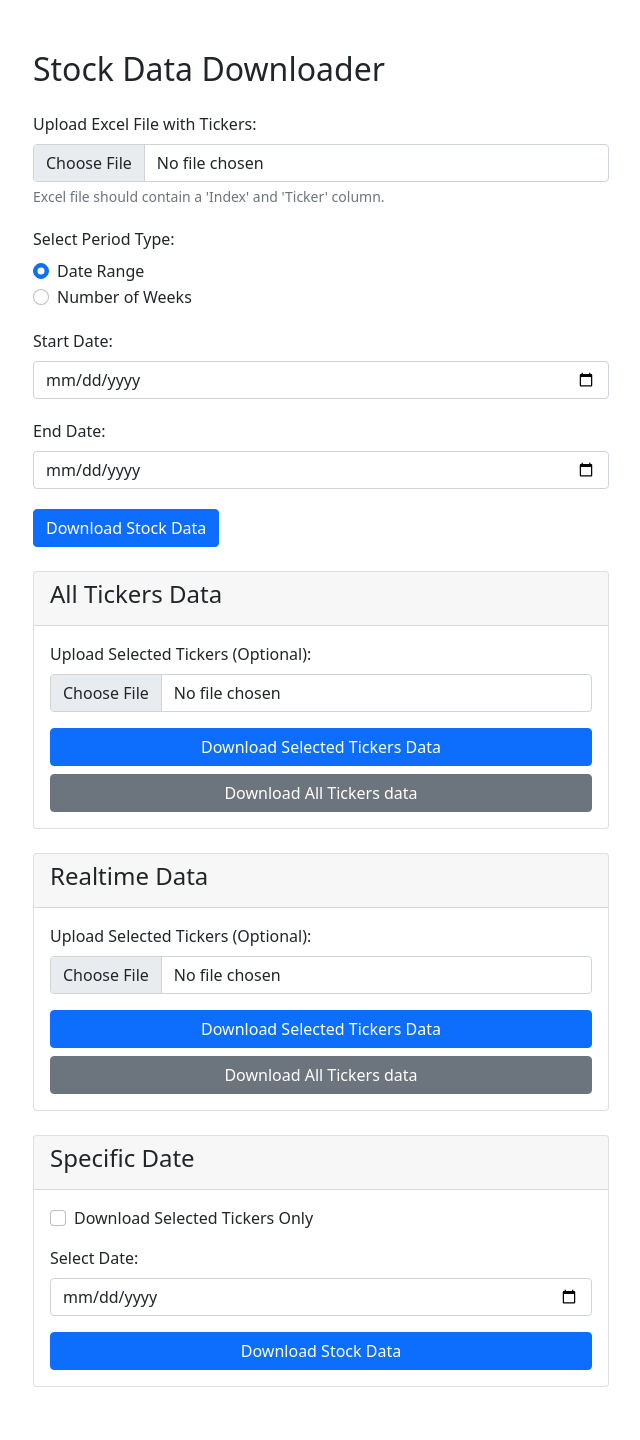
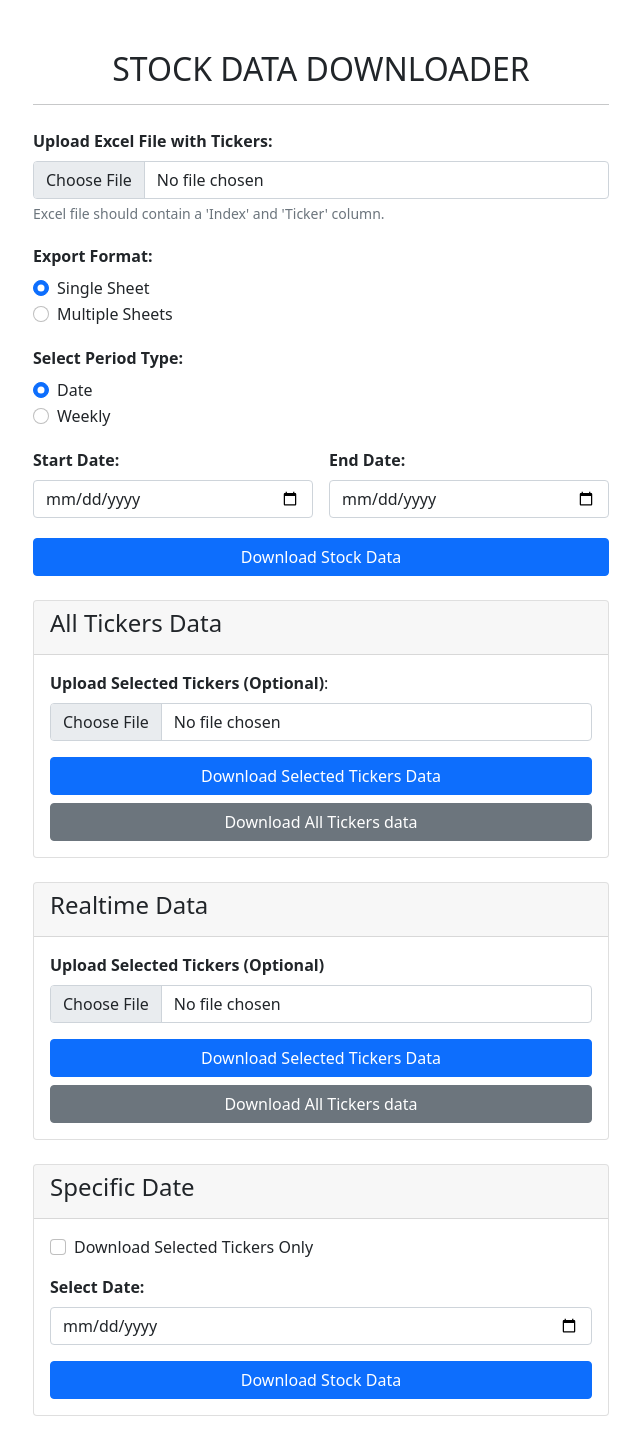
Before and after one commit to ashutoh-excel2011/stock_data_script, a Flask app: page / in a window 1280 px wide. Shown: the whole page, without its empty margins (319-959 px from the left). Before the commit the page ends 1387 px from the top, so only its background shows below. Run offline with Flask 3, Linux system fonts and the light colour scheme; some libraries are stand-ins or nearby versions.

Commit message:
Added Export type

```diff
--- a/backend/app.py
+++ b/backend/app.py
@@ -17,17 +17,6 @@ app.secret_key = "your_secret_key_here"
 
 # Timezone for New York (Eastern Time)
 eastern = pytz.timezone('America/New_York')
-
-# Define folder structure
-# BASE_DIR = Path(__file__).resolve().parent.parent.parent.parent
-
-# ALL_DATA_DIR = os.path.join(BASE_DIR, 'data', 'all_data')
-# REALTIME_DATA_DIR = os.path.join(BASE_DIR, 'data', "realtime_data")
-
-# # Ensure directories exist
-# os.makedirs(ALL_DATA_DIR, exist_ok=True)
-# os.makedirs(REALTIME_DATA_DIR, exist_ok=True)
-
 
 # Define the base directory where the "stock-data" folder will be located
 BASE_DIR = Path(__file__).resolve().parent.parent.parent.parent / 'stock-data'
@@ -237,6 +226,7 @@ def download():
         # Get uploaded file
         uploaded_file = request.files['file']
         period_type = request.form['period_type']
+        export_format = request.form['export_format']
 
         # Validate file
         if uploaded_file.filename == '':
@@ -279,12 +269,28 @@ def download():
         # Create Excel file in memory
         output = BytesIO()
         with pd.ExcelWriter(output, engine='xlsxwriter') as writer:
-            for ticker in tickers:
-                data = get_stock_data(ticker, start_date, end_date)
-                if data is not None and not data.empty:
-                    data.to_excel(writer, sheet_name=ticker[:31], index=False)
-                else:
-                    flash(f"No data found for {ticker} in the given date range")
+            if export_format == 'single':
+                # Combine all data into a single sheet
+                all_data = []
+                for ticker in tickers:
+                    data = get_stock_data(ticker, start_date, end_date)
+                    if data is not None and not data.empty:
+                        data['Ticker'] = ticker  # Add ticker column
+                        all_data.append(data)
+                    else:
+                        flash(f"No data found for {ticker} in the given date range")
+
+                if all_data:
+                    combined_data = pd.concat(all_data, ignore_index=True)
+                    combined_data.to_excel(writer, sheet_name='Historic Data', index=False)
+            else:
+                # Multiple sheets - one per ticker
+                for ticker in tickers:
+                    data = get_stock_data(ticker, start_date, end_date)
+                    if data is not None and not data.empty:
+                        data.to_excel(writer, sheet_name=ticker[:31], index=False)
+                    else:
+                        flash(f"No data found for {ticker} in the given date range")
 
         output.seek(0)
         filename = f'stock_data_{time.strftime("%Y-%m-%d_%H%M%S")}.xlsx'
@@ -295,7 +301,7 @@ def download():
             f.write(output.getvalue())
 
         # Flash success message and redirect
-        flash(f"File has been successfully saved as {filename} in the manual/historic folder.")
+        flash(f"File successfully saved.")
         return redirect('/')
 
     except ValueError as ve:
--- a/backend/templates/index.html
+++ b/backend/templates/index.html
@@ -38,8 +38,8 @@
 </head>
 <body>
     <div class="container">
-        <h2 class="mb-4">Stock Data Downloader</h2>
-
+        <h2 class="mb-2 text-center">STOCK DATA DOWNLOADER</h2>
+        <hr class="mb-4 mx-auto w-100">
         {% with messages = get_flashed_messages() %}
             {% if messages %}
                 {% for message in messages %}
@@ -53,52 +53,65 @@
 
         <form method="POST" action="/download" enctype="multipart/form-data">
             <div class="form-group">
-                <label for="file" class="form-label">Upload Excel File with Tickers:</label>
+                <label for="file" class="form-label"><strong>Upload Excel File with Tickers:</strong></label>
                 <input class="form-control" type="file" id="file" name="file" accept=".xlsx,.xls" required>
                 <div class="form-text">
                     Excel file should contain a 'Index' and 'Ticker' column.
                 </div>
             </div>
-
             <div class="period-type-group">
-                <label class="form-label">Select Period Type:</label>
+                <label class="form-label"><strong>Export Format:</strong></label>
+                <div class="form-check">
+                    <input class="form-check-input" type="radio" name="export_format" id="single_sheet" value="single" checked>
+                    <label class="form-check-label" for="single_sheet">Single Sheet</label>
+                </div>
+                <div class="form-check">
+                    <input class="form-check-input" type="radio" name="export_format" id="multiple_sheets" value="multiple">
+                    <label class="form-check-label" for="multiple_sheets">Multiple Sheets</label>
+                </div>
+            </div>
+            <div class="period-type-group">
+                <label class="form-label"><strong>Select Period Type:</strong></label>
                 <div class="form-check">
                     <input class="form-check-input" type="radio" name="period_type" id="period_date" value="date" checked>
-                    <label class="form-check-label" for="period_date">Date Range</label>
+                    <label class="form-check-label" for="period_date">Date</label>
                 </div>
                 <div class="form-check">
                     <input class="form-check-input" type="radio" name="period_type" id="period_weeks" value="weeks">
-                    <label class="form-check-label" for="period_weeks">Number of Weeks</label>
+                    <label class="form-check-label" for="period_weeks">Weekly</label>
                 </div>
             </div>
 
             <div class="period-input date active">
-                <div class="form-group">
-                    <label for="start_date" class="form-label">Start Date:</label>
-                    <input type="date" class="form-control" id="start_date" name="start_date">
-                </div>
+                <div class="form-group row g-3 align-items-center">
+                    <div class="col-md-6">
+                        <label for="start_date" class="form-label"><strong>Start Date:</strong></label>
+                        <input type="date" class="form-control" id="start_date" name="start_date">
+                    </div>
 
-                <div class="form-group">
-                    <label for="end_date" class="form-label">End Date:</label>
-                    <input type="date" class="form-control" id="end_date" name="end_date">
+                    <div class="col-md-6">
+                        <label for="end_date" class="form-label"><strong>End Date:</strong></label>
+                        <input type="date" class="form-control" id="end_date" name="end_date">
+                    </div>
                 </div>
             </div>
 
             <div class="period-input weeks">
                 <div class="form-group">
-                    <label for="weeks" class="form-label">Number of Weeks:</label>
+                    <label for="weeks" class="form-label"><strong>Number of Weeks:</strong></label>
                     <input type="number" class="form-control" id="weeks" name="weeks" min="1">
                 </div>
             </div>
-
-            <button type="submit" class="btn btn-primary">Download Stock Data</button>
+            <div class="d-grid">
+                <button type="submit" class="btn btn-primary">Download Stock Data</button>
+            </div>
         </form>
         <div class="card mb-4 mt-4">
             <div class="card-header"><h4>All Tickers Data</h4></div>
             <div class="card-body">
                 <form action="{{ url_for('download_all_data') }}" method="post" enctype="multipart/form-data">
                     <div class="form-group mb-3">
-                        <label for="all_data_file" class="form-label">Upload Selected Tickers (Optional):</label>
+                        <label for="all_data_file" class="form-label"><strong>Upload Selected Tickers (Optional)</strong>:</label>
                         <input class="form-control" type="file" id="all_data_file" name="file" accept=".xlsx,.xls" required>
                     </div>
                     <div class="d-grid gap-2">
@@ -113,7 +126,7 @@
             <div class="card-body">
                 <form action="{{ url_for('download_realtime_data') }}" method="post" enctype="multipart/form-data">
                     <div class="form-group mb-3">
-                        <label for="realtime_file" class="form-label">Upload Selected Tickers (Optional):</label>
+                        <label for="realtime_file" class="form-label"><strong>Upload Selected Tickers (Optional)</strong></label>
                         <input class="form-control" type="file" id="realtime_file" name="file" accept=".xlsx,.xls" required>
                     </div>
                     <div class="d-grid gap-2">
@@ -134,11 +147,11 @@
                         </label>
                     </div>
                     <div class="form-group mb-3" id="file_upload_group">
-                        <label for="specific_date_file" class="form-label">Upload Selected Tickers:</label>
+                        <label for="specific_date_file" class="form-label"><strong>Upload Selected Tickers:</strong></label>
                         <input class="form-control" type="file" id="specific_date_file" name="file" accept=".xlsx,.xls">
                     </div>
                     <div class="form-group mb-3">
-                        <label for="specific_date" class="form-label">Select Date:</label>
+                        <label for="specific_date" class="form-label"><strong>Select Date:</strong></label>
                         <input type="date" class="form-control" id="specific_date" name="specific_date" required>
                     </div>
                     <div class="d-grid">
```
